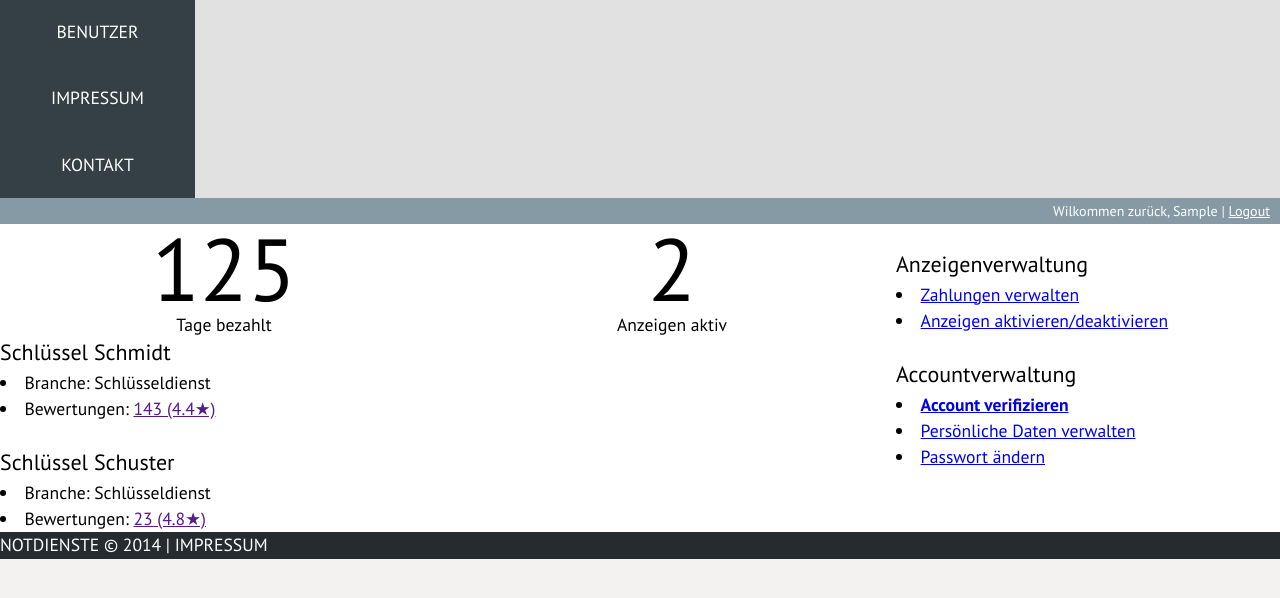
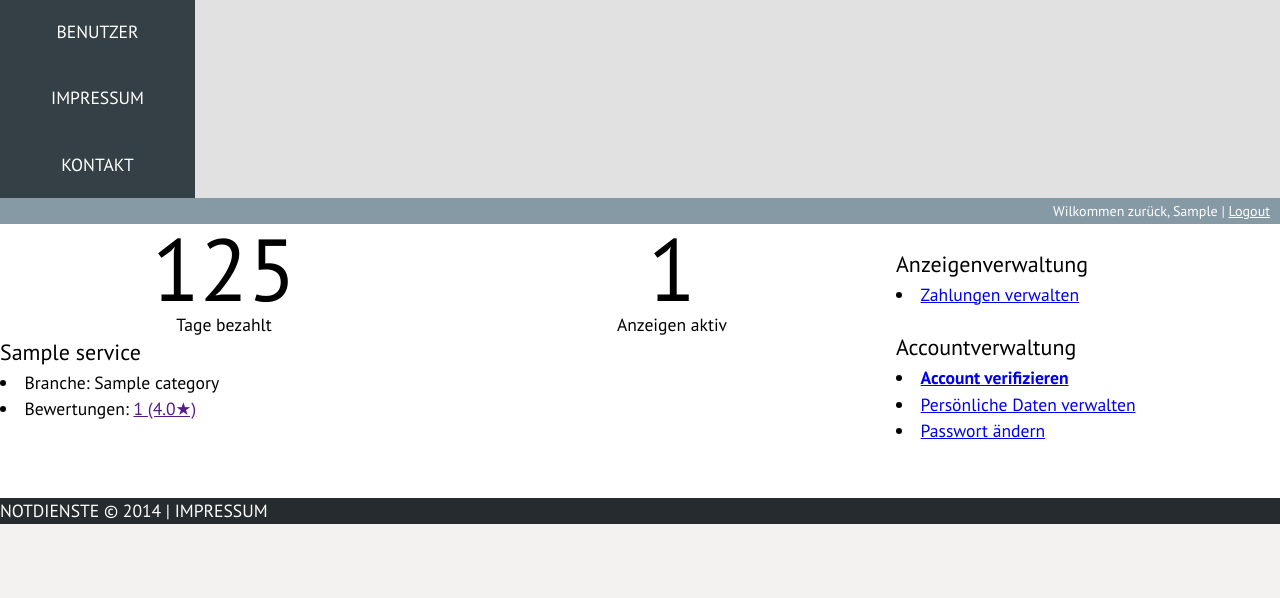
Before and after one commit to sulami/strugz, a Django app: a page that uses templates/services/manage.html in a window 1280 px wide. Shown: the part 134-732 px from the top of the page. Run offline with Django 3.2, Linux system fonts and the light colour scheme; a user stored in the database is signed in; tables that the repository leaves empty hold one stand-in row (values such as "Sample post").

Commit message:
integrate listings infos into the management page

```diff
--- a/services/urls.py
+++ b/services/urls.py
@@ -9,7 +9,6 @@ urlpatterns = patterns('services.views',
     url(r'^c/(\d)/$', 'category', name='category'),
     url(r'^s/(\d)/$', 'service', name='service'),
     url(r'^m/$', 'manage', name='manage'),
-    url(r'^m/l/$', 'listings', name='listings'),
     url(r'^m/v/$', 'verification', name='verification'),
     url(r'^m/pd/$', 'personal_data', name='personal_data'),
 )
--- a/services/views.py
+++ b/services/views.py
@@ -98,7 +98,11 @@ def manage(request):
     if not request.user.is_authenticated():
         return redirect('/')
 
-    return render(request, 'services/manage.html')
+    context = {
+        'listings': Service.objects.filter(owner=request.user)
+    }
+
+    return render(request, 'services/manage.html', context)
 
 def personal_data(request):
     if not request.user.is_authenticated():
@@ -111,9 +115,3 @@ def verification(request):
         return redirect('/')
 
     return render(request, 'services/verification.html')
-
-def listings(request):
-    if not request.user.is_authenticated():
-        return redirect('/')
-
-    return render(request, 'services/listings.html')
--- a/templates/services/manage.html
+++ b/templates/services/manage.html
@@ -14,24 +14,22 @@
 
     <div style="float: left; text-align: center; width: 50%">
         <div style="font-size: 5em; line-height: 1em">
-            2
+            {{ user.num_services }}
         </div>
         Anzeigen aktiv
     </div>
 
     <div>
+    {% for lst in listings %}
         <div>
-            <h4>Schlüssel Schmidt</h4>
-            <li>Branche: Schlüsseldienst</li>
-            <li>Bewertungen: <a href="">143 (4.4&#x2605)</a></li>
-        </div>
-
-        <div>
-            <h4>Schlüssel Schuster</h4>
-            <li>Branche: Schlüsseldienst</li>
-            <li>Bewertungen: <a href="">23 (4.8&#x2605)</a></li>
+            <h4>{{ lst.name }}</h4>
+            <li>Branche: {{ lst.category }}</li>
+            <li>Bewertungen: <a href="">{{ lst.num_ratings }} ({{ lst.average_rating }}&#x2605)</a></li>
         </div>
     </div>
+    {% empty %}
+        Sie bieten im Moment keine Services an.
+    {% endfor %}
 </div>
 
 <!-- list-style: none -->
@@ -39,7 +37,6 @@
     <div>
         <h4>Anzeigenverwaltung</h4>
         <li><a href="{% url 'payments:list' %}">Zahlungen verwalten</a></li>
-        <li><a href="{% url 'services:listings' %}">Anzeigen aktivieren/deaktivieren</a></li>
     </div>
 
     <div>
```
